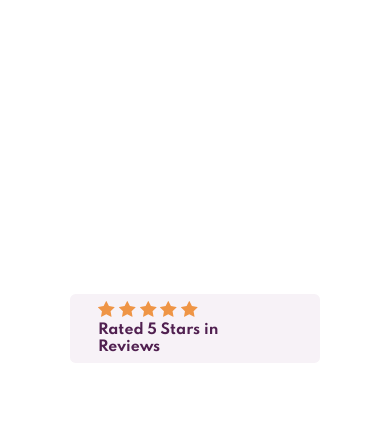
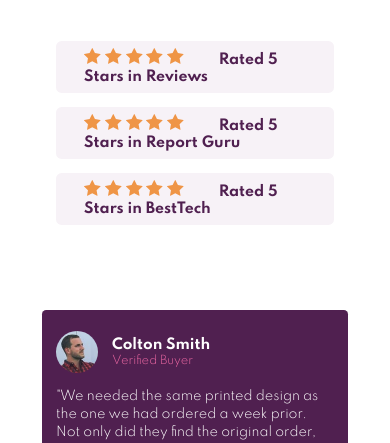
Before and after one commit to ponisworld/social-proof-section-master, a plain HTML site: page index.html in a window 390 px wide. Shown: the part 358-801 px from the top of the page. Drawn offline with Linux system fonts and the light colour scheme.

Commit message:
trying responsive

```diff
--- a/assets/css/styles.css
+++ b/assets/css/styles.css
@@ -2,11 +2,11 @@
 
 body {
     min-height:99vh;
-    max-height: max-content;
+    max-height: fit-content;
     height: 100vh;
     max-width:100vw;
     display:flex;flex-direction:column;
-    margin:0 5rem;
+    margin:3rem;
     align-items: center;
     justify-content:space-between;
 }
@@ -15,9 +15,10 @@ body {
     display:grid;
     max-width:inherit;
     grid-template-columns:4fr 5fr;
-    align-content:center;
+    align-items: center;
     justify-items:center;
-    height: 100%;
+    height: fit-content;
+    margin: 2rem 1rem;
 }
 
 .titleBox hgroup h5 {
@@ -36,8 +37,9 @@ body {
     display:flex; flex-direction: column;
     width: 100%;
     height: 100%;
-    justify-content: space-between;
+    justify-content: center;
     align-items:center;
+    align-content: center;
 }
 
 #ratingsBlock .rating  {
@@ -46,7 +48,7 @@ body {
     background-color: hsl(300, 24%, 96%);
     padding: 0.5rem 4rem 0.5rem 2rem;
     border-radius: 0.4rem;
-    margin-top: 1rem;
+    margin-bottom:1rem;
 }
 
 #ratingsBlock .rating .stars {
@@ -78,7 +80,7 @@ article.opinionCard {
     flex-direction:column;
     width: 100%;
     height: fit-content;
-    margin: 1rem 0.5rem 1rem 0;
+    margin: 0 0.5rem 1rem 0;
     border-radius: 0.3rem;
     padding: 0.5rem 1rem 1rem 1rem;
     color: #fff;
```
Also changed, not shown: index.html (+7 -6 lines).
